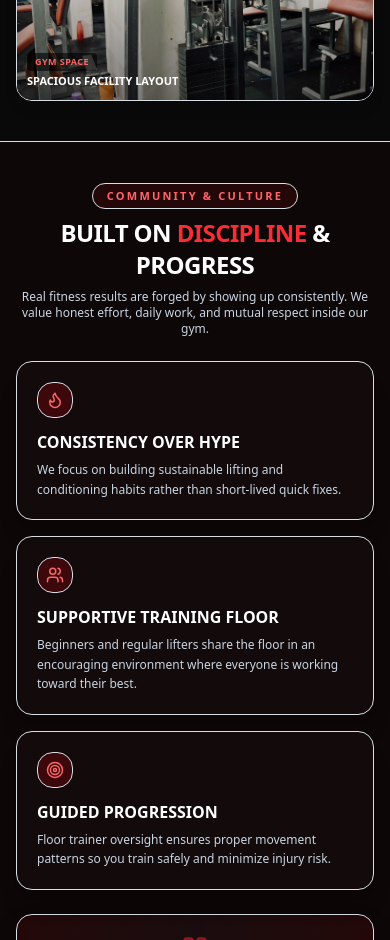
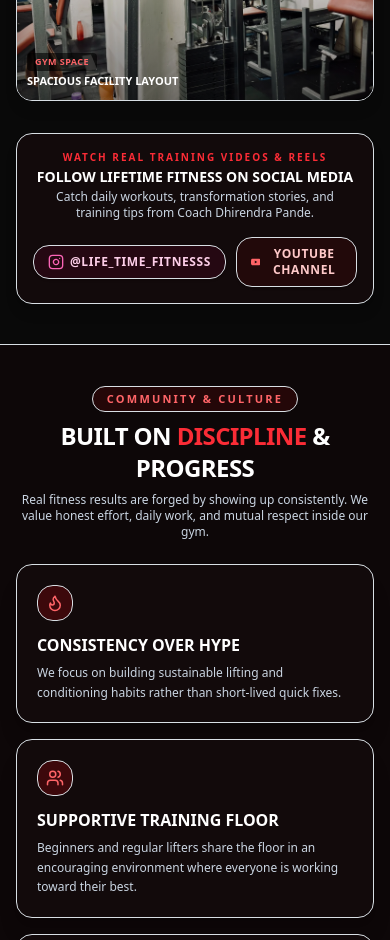
Before and after one commit to vyankateshbairagi/Lifetime-Fitness-Gym, a Next.js app: page / in a window 390 px wide. Shown: the part 11060-12000 px from the top of the page. Built offline with nearby package versions, Linux system fonts and the light colour scheme; no server answers; the database is empty.

Commit message:
feat: add homepage and public UI components for LifeTime Fitness Gym

```diff
--- a/src/app/page.tsx
+++ b/src/app/page.tsx
@@ -99,7 +99,11 @@
       longitude: "73.8592322",
     },
     url: "https://lifetimefitnessgym.com",
-    sameAs: ["https://wa.me/918446648527"],
+    sameAs: [
+      "https://wa.me/918446648527",
+      "https://www.instagram.com/life_time_fitnesss",
+      "https://www.youtube.com/@LifeTime_Fitness_Gym_Pune",
+    ],
     openingHoursSpecification: [
       {
         "@type": "OpeningHoursSpecification",
--- a/src/components/public/announcement-bar.tsx
+++ b/src/components/public/announcement-bar.tsx
@@ -1,5 +1,6 @@
 import Link from "next/link";
 import { Lock, Phone, Sparkles } from "lucide-react";
+import { InstagramIcon, YoutubeIcon } from "./social-icons";
 
 export function AnnouncementBar() {
   return (
@@ -23,8 +24,31 @@
           </a>
         </div>
 
-        {/* Right: Phone & Staff Login */}
-        <div className="flex items-center gap-2.5 sm:gap-5">
+        {/* Right: Phone, Social Links & Staff Login */}
+        <div className="flex items-center gap-2.5 sm:gap-4">
+          <div className="flex items-center gap-2">
+            <a
+              href="https://www.instagram.com/life_time_fitnesss"
+              target="_blank"
+              rel="noopener noreferrer"
+              className="text-slate-400 hover:text-pink-400 transition"
+              aria-label="Instagram @life_time_fitnesss"
+            >
+              <InstagramIcon className="size-3.5" />
+            </a>
+            <a
+              href="https://www.youtube.com/@LifeTime_Fitness_Gym_Pune"
+              target="_blank"
+              rel="noopener noreferrer"
+              className="text-slate-400 hover:text-red-500 transition"
+              aria-label="YouTube @LifeTime_Fitness_Gym_Pune"
+            >
+              <YoutubeIcon className="size-3.5" />
+            </a>
+          </div>
+
+          <div className="h-3 w-px bg-white/10" aria-hidden="true" />
+
           <a
             href="tel:+918446648527"
             className="inline-flex items-center gap-1 font-medium text-slate-300 transition hover:text-red-400"
--- a/src/components/public/footer.tsx
+++ b/src/components/public/footer.tsx
@@ -9,6 +9,7 @@
   Phone,
   Sparkles,
 } from "lucide-react";
+import { InstagramIcon, YoutubeIcon } from "./social-icons";
 
 const FOOTER_LINKS = [
   { label: "Home", href: "/#" },
@@ -62,6 +63,35 @@
                 <Dumbbell className="size-3.5" />
                 <span>Free Trial Pass</span>
               </Link>
+            </div>
+
+            {/* Social Media Links */}
+            <div className="mt-6 pt-5 border-t border-white/10">
+              <span className="text-[11px] font-black uppercase tracking-[0.2em] text-red-500 block mb-2.5">
+                Follow & Connect
+              </span>
+              <div className="flex flex-wrap items-center gap-2.5">
+                <a
+                  href="https://www.instagram.com/life_time_fitnesss"
+                  target="_blank"
+                  rel="noopener noreferrer"
+                  className="group inline-flex items-center gap-2 rounded-xl border border-white/10 bg-white/5 px-3 py-2 text-xs font-semibold text-slate-300 hover:border-pink-500/50 hover:bg-pink-950/30 hover:text-white transition shadow-sm"
+                  aria-label="Follow LifeTime Fitness Gym on Instagram"
+                >
+                  <InstagramIcon className="size-4 text-pink-500 transition group-hover:scale-110" />
+                  <span>Instagram</span>
+                </a>
+                <a
+                  href="https://www.youtube.com/@LifeTime_Fitness_Gym_Pune"
+                  target="_blank"
+                  rel="noopener noreferrer"
+                  className="group inline-flex items-center gap-2 rounded-xl border border-white/10 bg-white/5 px-3 py-2 text-xs font-semibold text-slate-300 hover:border-red-500/50 hover:bg-red-950/30 hover:text-white transition shadow-sm"
+                  aria-label="Subscribe to LifeTime Fitness Gym on YouTube"
+                >
+                  <YoutubeIcon className="size-4 text-red-500 transition group-hover:scale-110" />
+                  <span>YouTube</span>
+                </a>
+              </div>
             </div>
           </div>
 
--- a/src/components/public/gallery.tsx
+++ b/src/components/public/gallery.tsx
@@ -3,6 +3,7 @@
 import { useState } from "react";
 import Image from "next/image";
 import { Eye, X } from "lucide-react";
+import { InstagramIcon, YoutubeIcon } from "./social-icons";
 
 interface GalleryItem {
   id: string;
@@ -151,6 +152,41 @@
             </button>
           ))}
         </div>
+
+        {/* Social Media Videos & Reels Banner */}
+        <div className="mt-8 rounded-2xl border border-white/10 bg-[#120a0b] p-4 sm:p-6 flex flex-col sm:flex-row items-center justify-between gap-4 text-center sm:text-left shadow-lg">
+          <div>
+            <span className="text-[10px] font-black uppercase tracking-[0.2em] text-red-500 block">
+              Watch Real Training Videos & Reels
+            </span>
+            <h4 className="mt-0.5 text-sm sm:text-base font-black uppercase text-white">
+              Follow LifeTime Fitness On Social Media
+            </h4>
+            <p className="mt-0.5 text-xs text-slate-300">
+              Catch daily workouts, transformation stories, and training tips from Coach Dhirendra Pande.
+            </p>
+          </div>
+          <div className="flex items-center gap-2.5 shrink-0">
+            <a
+              href="https://www.instagram.com/life_time_fitnesss"
+              target="_blank"
+              rel="noopener noreferrer"
+              className="inline-flex items-center gap-1.5 rounded-xl border border-pink-500/40 bg-pink-950/30 px-3.5 py-2 text-xs font-bold uppercase tracking-wider text-pink-200 hover:bg-pink-600 hover:text-white transition shadow-sm"
+            >
+              <InstagramIcon className="size-4 text-pink-400" />
+              <span>@life_time_fitnesss</span>
+            </a>
+            <a
+              href="https://www.youtube.com/@LifeTime_Fitness_Gym_Pune"
+              target="_blank"
+              rel="noopener noreferrer"
+              className="inline-flex items-center gap-1.5 rounded-xl border border-red-500/40 bg-red-950/30 px-3.5 py-2 text-xs font-bold uppercase tracking-wider text-red-200 hover:bg-red-600 hover:text-white transition shadow-sm"
+            >
+              <YoutubeIcon className="size-4 text-red-400" />
+              <span>YouTube Channel</span>
+            </a>
+          </div>
+        </div>
       </div>
 
       {/* Lightbox Modal */}
--- a/src/components/public/location-contact.tsx
+++ b/src/components/public/location-contact.tsx
@@ -8,6 +8,7 @@
   MessageCircle,
   Phone,
 } from "lucide-react";
+import { InstagramIcon, YoutubeIcon } from "./social-icons";
 
 export function LocationContact() {
   return (
@@ -71,6 +72,33 @@
                 <div>
                   <span className="text-[11px] font-bold uppercase tracking-wider text-slate-400">Direct Phone</span>
                   <p className="text-base font-black text-white">8446648527</p>
+                </div>
+              </div>
+
+              {/* Official Social Channels */}
+              <div className="mt-6 rounded-2xl bg-white/5 p-4 border border-white/5 space-y-2.5">
+                <span className="text-[11px] font-bold uppercase tracking-wider text-red-400 block">
+                  Official Social Channels
+                </span>
+                <div className="grid grid-cols-2 gap-2.5">
+                  <a
+                    href="https://www.instagram.com/life_time_fitnesss"
+                    target="_blank"
+                    rel="noopener noreferrer"
+                    className="flex items-center gap-2.5 rounded-xl bg-black/40 border border-white/10 p-2.5 text-xs font-semibold text-slate-200 hover:border-pink-500/50 hover:text-white hover:bg-pink-950/30 transition shadow-sm"
+                  >
+                    <InstagramIcon className="size-4 text-pink-500 shrink-0" />
+                    <span className="truncate">Instagram</span>
+                  </a>
+                  <a
+                    href="https://www.youtube.com/@LifeTime_Fitness_Gym_Pune"
+                    target="_blank"
+                    rel="noopener noreferrer"
+                    className="flex items-center gap-2.5 rounded-xl bg-black/40 border border-white/10 p-2.5 text-xs font-semibold text-slate-200 hover:border-red-500/50 hover:text-white hover:bg-red-950/30 transition shadow-sm"
+                  >
+                    <YoutubeIcon className="size-4 text-red-500 shrink-0" />
+                    <span className="truncate">YouTube</span>
+                  </a>
                 </div>
               </div>
             </div>
--- a/src/components/public/navbar.tsx
+++ b/src/components/public/navbar.tsx
@@ -4,6 +4,7 @@
 import Image from "next/image";
 import Link from "next/link";
 import { Dumbbell, Menu, Phone, X } from "lucide-react";
+import { InstagramIcon, YoutubeIcon } from "./social-icons";
 
 const NAV_LINKS = [
   { label: "Home", href: "/#" },
@@ -141,6 +142,28 @@
                   <span>→</span>
                 </Link>
               </div>
+
+              {/* Mobile Social Links */}
+              <div className="flex items-center justify-center gap-3 pt-2 border-t border-white/5">
+                <a
+                  href="https://www.instagram.com/life_time_fitnesss"
+                  target="_blank"
+                  rel="noopener noreferrer"
+                  className="inline-flex items-center gap-1.5 rounded-lg bg-white/5 px-3 py-1.5 text-xs font-semibold text-slate-300 hover:text-pink-400 hover:bg-white/10 transition"
+                >
+                  <InstagramIcon className="size-3.5 text-pink-500" />
+                  <span>Instagram</span>
+                </a>
+                <a
+                  href="https://www.youtube.com/@LifeTime_Fitness_Gym_Pune"
+                  target="_blank"
+                  rel="noopener noreferrer"
+                  className="inline-flex items-center gap-1.5 rounded-lg bg-white/5 px-3 py-1.5 text-xs font-semibold text-slate-300 hover:text-red-400 hover:bg-white/10 transition"
+                >
+                  <YoutubeIcon className="size-3.5 text-red-500" />
+                  <span>YouTube</span>
+                </a>
+              </div>
             </div>
           </div>
         </div>
--- /dev/null
+++ b/src/components/public/social-icons.tsx
@@ -0,0 +1,33 @@
+import React from "react";
+
+export function InstagramIcon({ className = "size-4" }: { className?: string }) {
+  return (
+    <svg
+      viewBox="0 0 24 24"
+      fill="none"
+      stroke="currentColor"
+      strokeWidth="2"
+      strokeLinecap="round"
+      strokeLinejoin="round"
+      className={className}
+      aria-hidden="true"
+    >
+      <rect width="20" height="20" x="2" y="2" rx="5" ry="5" />
+      <path d="M16 11.37A4 4 0 1 1 12.63 8 4 4 0 0 1 16 11.37z" />
+      <line x1="17.5" x2="17.51" y1="6.5" y2="6.5" />
+    </svg>
+  );
+}
+
+export function YoutubeIcon({ className = "size-4" }: { className?: string }) {
+  return (
+    <svg
+      viewBox="0 0 24 24"
+      fill="currentColor"
+      className={className}
+      aria-hidden="true"
+    >
+      <path d="M23.498 6.186a3.016 3.016 0 0 0-2.122-2.136C19.505 3.545 12 3.545 12 3.545s-7.505 0-9.377.505A3.017 3.017 0 0 0 .502 6.186C0 8.07 0 12 0 12s0 3.93.502 5.814a3.016 3.016 0 0 0 2.122 2.136c1.871.505 9.376.505 9.376.505s7.505 0 9.377-.505a3.015 3.015 0 0 0 2.122-2.136C24 15.93 24 12 24 12s0-3.93-.502-5.814zM9.545 15.568V8.432L15.818 12l-6.273 3.568z" />
+    </svg>
+  );
+}
```
